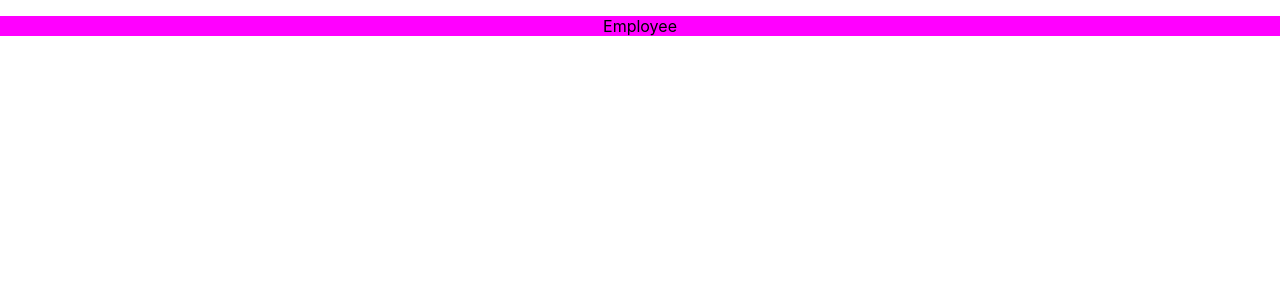
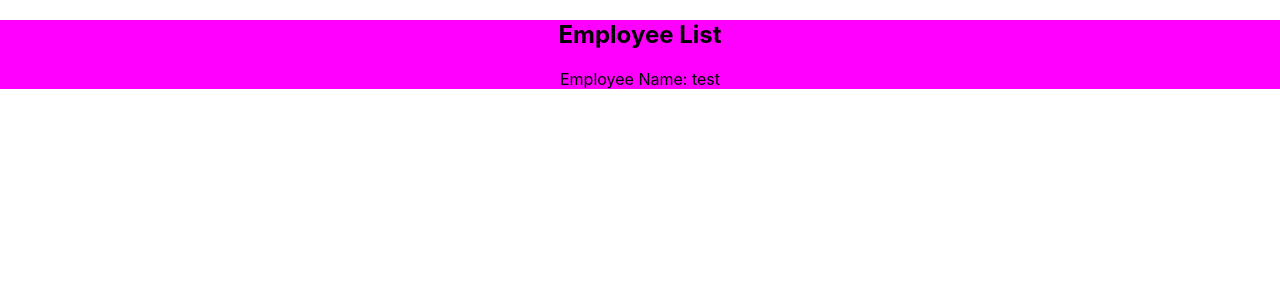
Before and after one commit to doniarobinson/employee-directory, a React (Create React App) app: page / in a window 1280 px wide. Shown: the top 300 px of the page. Built offline with nearby package versions, Linux system fonts and the light colour scheme.

Commit message:
Create EmployeeList component

```diff
--- a/src/components/App.js
+++ b/src/components/App.js
@@ -1,13 +1,21 @@
 import React from 'react';
 import './App.css';
-import Employee from './Employee';
+import EmployeeList from './EmployeeList';
+
+const employeesList = [
+  {
+    name: "Jane Doe",
+    url: "https://codepen.io/andreasstorm/pen/JBGWBa",
+    author: "Andreas Storm"
+  }
+];
 
 class App extends React.Component {
   render() {
     return (
       <div className="App">
 
-        <Employee></Employee>
+        <EmployeeList employees={employeesList} />
 
       </div>
     );
--- a/src/components/Employee.js
+++ b/src/components/Employee.js
@@ -1,16 +1,13 @@
 import React from 'react';
 
 class Employee extends React.Component {
-    constructor(props) {
-        super(props);
-        // Just to see what was passed...
-        console.log(props);
-    }
-
     render() {
         return (
+          <div className="Employee">
 
-            <p>Employee</p>
+            <p>Employee Name: {this.props.employee.name}</p>
+
+          </div>
         );
     }
 }
--- /dev/null
+++ b/src/components/EmployeeList.js
@@ -0,0 +1,25 @@
+import React from 'react';
+import Employee from './Employee';
+
+const employee = {
+    name: "test"
+};
+
+class EmployeeList extends React.Component {
+    constructor(props) {
+        super(props);
+    }
+
+    render() {
+        return (
+          <div className="EmployeeList">
+
+            <h2>Employee List</h2>
+            <Employee employee={employee} />
+
+          </div>
+        );
+    }
+}
+
+export default EmployeeList;
```
